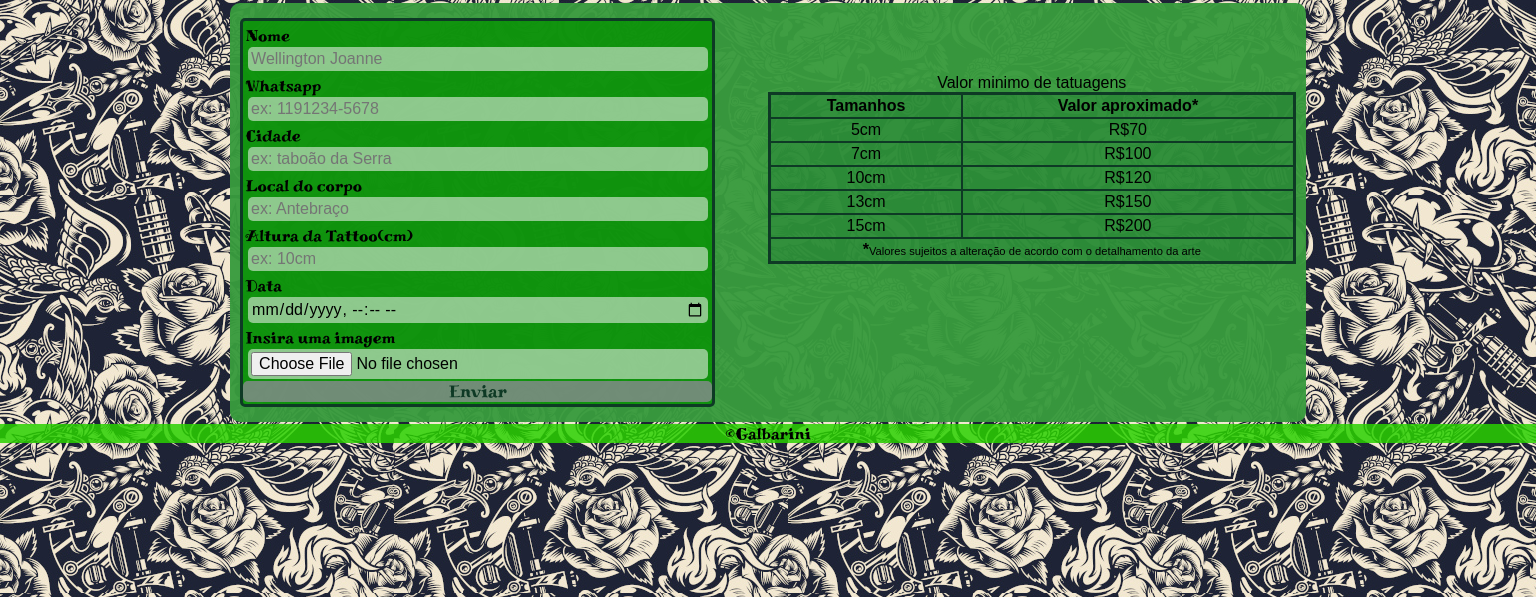
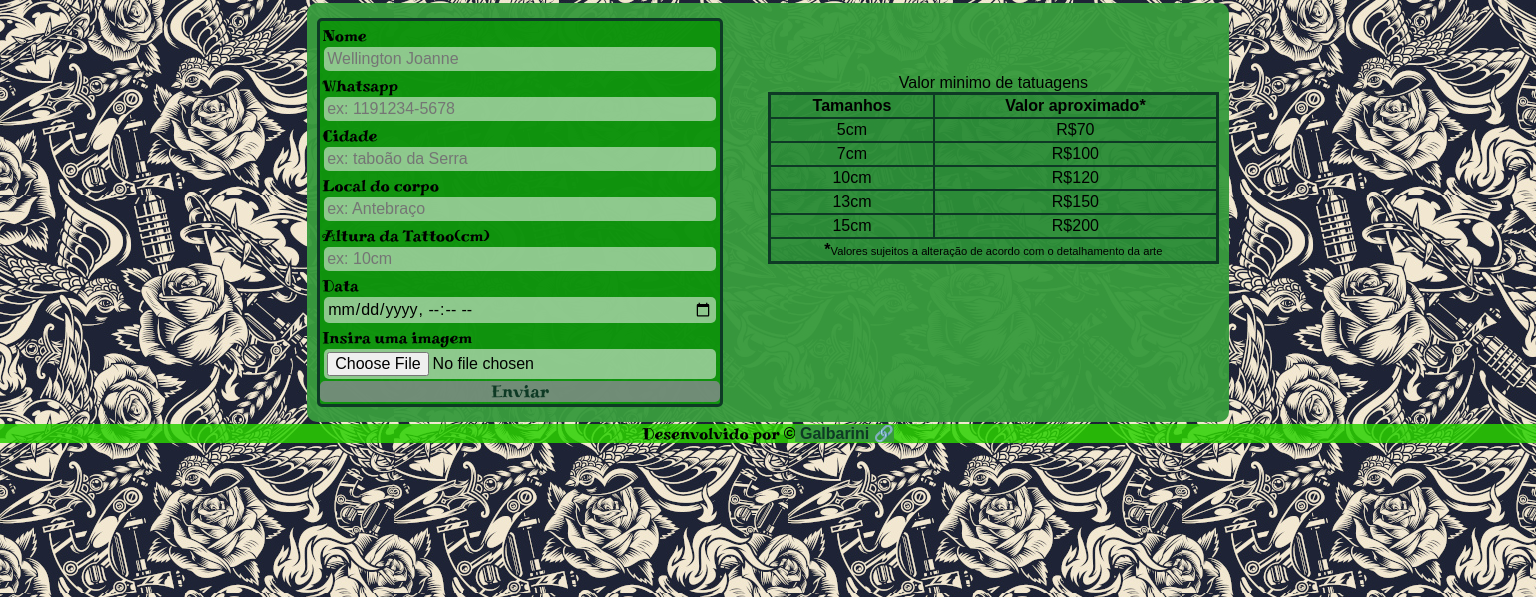
Before and after one commit to Joannegton/portifolio_key, a PHP site: page /orcamentos.html in a window 1536 px wide. Shown: the part 203-800 px from the top of the page. Run offline with PHP 8.4, Linux system fonts and the light colour scheme.

Commit message:
organization

```diff
--- a/curiosidades_dicas.html
+++ b/curiosidades_dicas.html
@@ -45,8 +45,8 @@
 
 
 
-    <footer class="rodape">
-		<p>&copy;Galbarini</p>
+	<footer>
+		<p>Desenvolvido por <strong>&copy;</strong><a class="externo" href="https://www.instagram.com/joanne_gton/ " target="_blank"><strong> Galbarini</strong></a></p>
 	</footer>
 </body>
 </html>
--- a/flashs.html
+++ b/flashs.html
@@ -74,8 +74,8 @@
 
     </main>
 
-    <footer class="rodape">
-		<p>&copy;Galbarini</p>
+	<footer>
+		<p>Desenvolvido por <strong>&copy;</strong><a class="externo" href="https://www.instagram.com/joanne_gton/ " target="_blank"><strong> Galbarini</strong></a></p>
 	</footer>
 </body>
 </html>
--- a/orcamentos.html
+++ b/orcamentos.html
@@ -126,8 +126,8 @@
 
 
 
-    <footer class="rodape">
-		<p>&copy;Galbarini</p>
+	<footer>
+		<p>Desenvolvido por <strong>&copy;</strong><a class="externo" href="https://www.instagram.com/joanne_gton/ " target="_blank"><strong> Galbarini</strong></a></p>
 	</footer>
 </body>
 </html>
--- a/style/mediaqueries.css
+++ b/style/mediaqueries.css
@@ -3,7 +3,7 @@
 
 @media screen and (min-width: 1366px) and (max-width: 1900px) { /* PC*/
 main{
-    width: 70vw;
+    width: 60vw;
 }
 #titulo{
     font-size: 4em;
@@ -39,8 +39,26 @@ main{
 
 
 
+form{
+    position: relative;
+    background-color: rgba(5, 145, 0, 0.781);
+    border: 3px solid var(--verde_escuro);
+    border-radius: 5px;
+    width: 45%;
+    margin: 5px 0px;
+}
 
+table{
+    border-collapse: collapse;
+    position: absolute;
+    left: 50%;
+    width: 50%;
+    margin-top: 7vh;
+    border: 3px solid var(--verde_escuro);
+    background-color: #02592336;
+    text-align: center;
 
+}
 
 
 }
--- a/tatuadora.html
+++ b/tatuadora.html
@@ -55,8 +55,8 @@
 
     </main>
 
-    <footer class="rodape">
-		<p>&copy;Galbarini</p>
+	<footer>
+		<p>Desenvolvido por <strong>&copy;</strong><a class="externo" href="https://www.instagram.com/joanne_gton/ " target="_blank"><strong> Galbarini</strong></a></p>
 	</footer>
 </body>
 </html>
```
Also changed, not shown: admin/admin.css (renamed from style/admin.css), admin/admin.html (renamed from admin.html), admin/adminquery.css (renamed from style/adminquery.css), style/style_version1.css (renamed from style/style_original.css).
